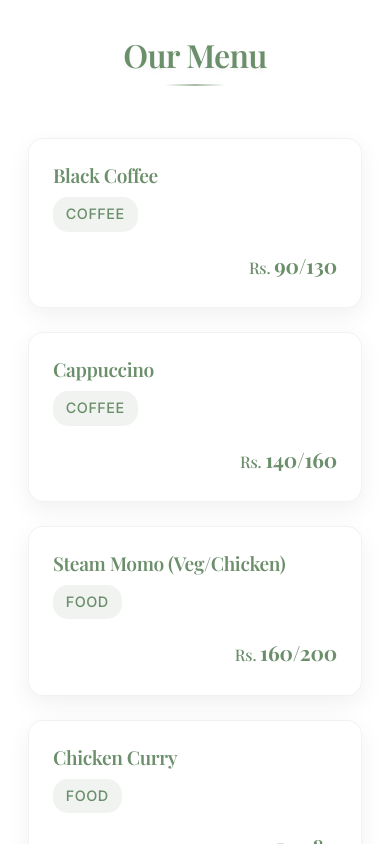
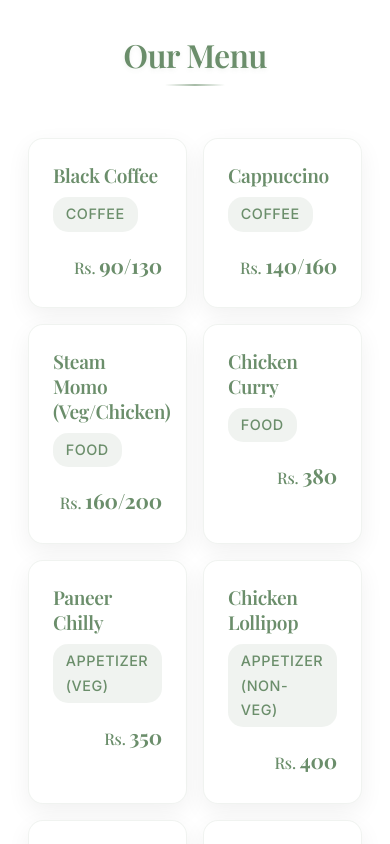
Before and after one commit to eanishadhikarii-cpu/cafe, a React (Vite) app: page / in a window 390 px wide. Shown: the part 3300-4144 px from the top of the page. Built offline with nearby package versions, Linux system fonts and the light colour scheme; a web font is replaced by a local one.

Commit message:
Update menu design with premium styling and full menu toggle

```diff
--- a/src/styles/homeMenu.css
+++ b/src/styles/homeMenu.css
@@ -213,8 +213,8 @@
   }
 
   .featured-menu-grid {
-    grid-template-columns: 1fr;
-    gap: 1.5rem;
+    grid-template-columns: repeat(2, 1fr);
+    gap: 1rem;
     padding: 0 0.5rem;
   }
 
```
